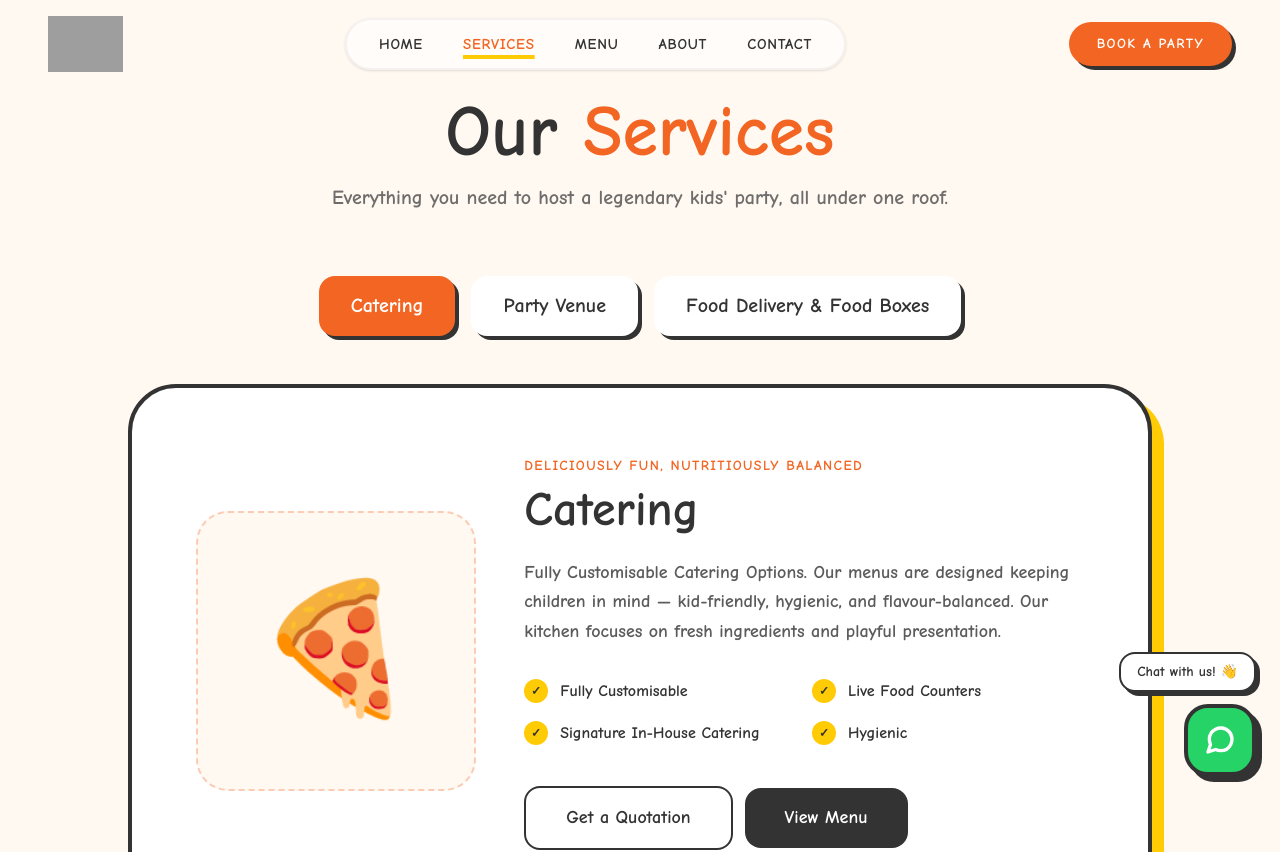
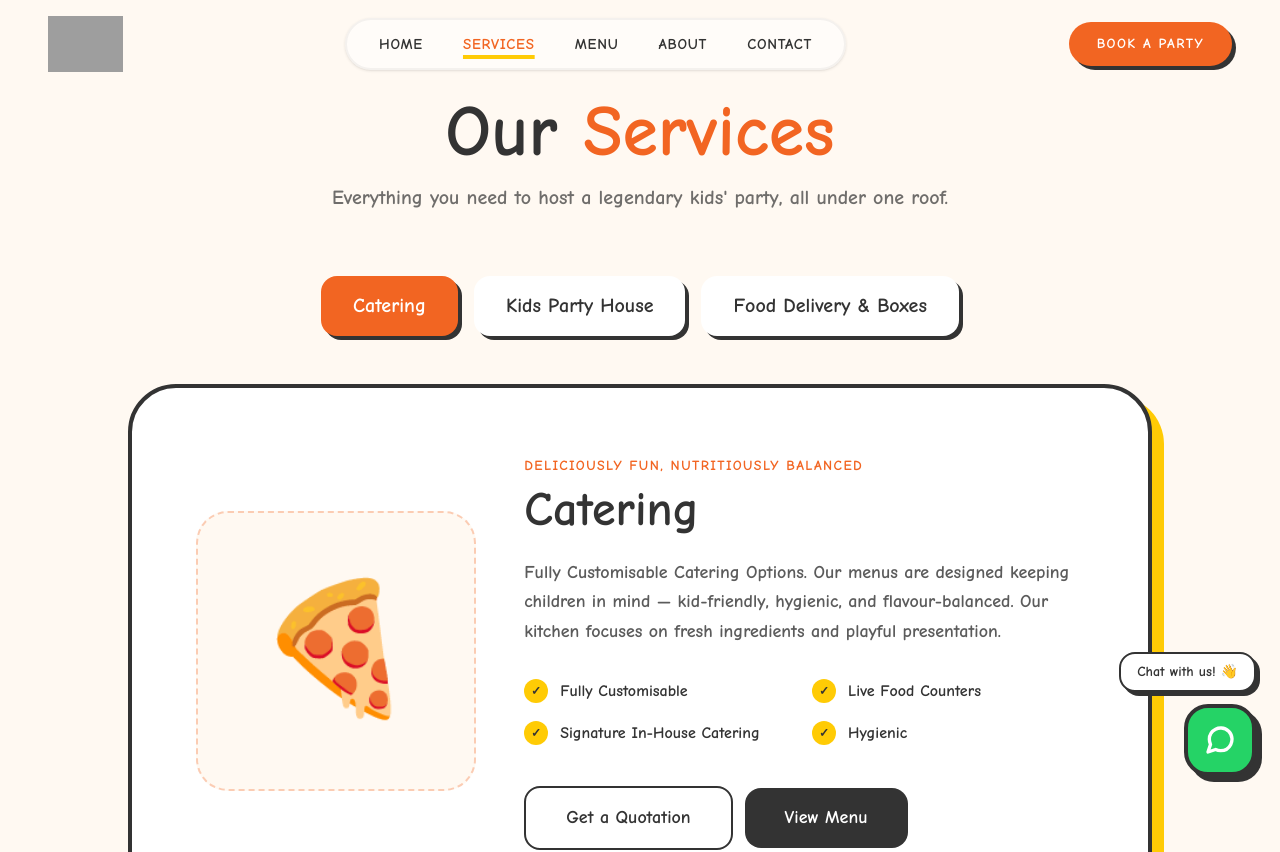
Before and after one commit to Vishwash-chauhan/lj-website, a Next.js app: page /services in a window 1280 px wide. Shown: the top 852 px of the page. Built offline with nearby package versions, Linux system fonts and the light colour scheme; grey boxes are pictures that could not be loaded.

Commit message:
replaced 01, 02 with emojis Changed Party House and Party Venue to Kids Party House

```diff
--- a/app/components/Footer.tsx
+++ b/app/components/Footer.tsx
@@ -36,10 +36,10 @@ const Footer = () => {
           </div>
         </div>
 
-        {/* Party Venue */}
+        {/* Kids Party House */}
         <div className="space-y-4">
           <h3 className="text-lg font-black text-[#F26522] pb-1 inline-block">
-            Party Venue
+            Kids Party House
           </h3>
           <div className="flex gap-3 text-[#333333] font-bold">
             <MapPin className="shrink-0 text-[#F26522]" size={20} />
--- a/app/components/Hero.tsx
+++ b/app/components/Hero.tsx
@@ -96,9 +96,9 @@ const ScrollContent = memo(() => (
         <div className="space-y-6 mt-4">
           {/* Service Cards */}
           {[
-            { title: "Catering", desc: "Kid-approved menus that adults love too.", link: "/services?tab=catering" },
-            { title: "Party House", desc: "Magical spaces designed for play and laughter.", link: "/services?tab=venue" },
-            { title: "Food Delivery & Food Boxes", desc: "Fresh, fun, and balanced meals delivered.", link: "/services?tab=boxes" }
+            { emoji: '🍕', title: "Catering", desc: "Kid-approved menus that adults love too.", link: "/services?tab=catering" },
+            { emoji: '🏠', title: "Kids Party House", desc: "Magical spaces designed for play and laughter.", link: "/services?tab=venue" },
+            { emoji: '🍱', title: "Food Delivery & Boxes", desc: "Fresh, fun, and balanced meals delivered.", link: "/services?tab=boxes" }
           ].map((service, i) => (
             <a
               key={i}
@@ -106,7 +106,7 @@ const ScrollContent = memo(() => (
               className="group cursor-pointer text-right flex flex-col items-end"
             >
               <h3 className="text-2xl md:text-3xl font-bold group-hover:text-[#F26522] transition-colors">
-                0{i+1}. {service.title}
+                {service.emoji} {service.title}
               </h3>
               <p className="text-sm md:text-base mt-1 font-bold opacity-95 max-w-xs">{service.desc}</p>
               <div className="h-1.5 w-24 bg-[#FFCB05] mt-3 group-hover:w-full transition-all duration-500 rounded-full" />
@@ -128,10 +128,10 @@ const ScrollContent = memo(() => (
             Catering
           </a>
           <a href="/services?tab=venue" className="px-10 py-4 border-4 border-[#333333] text-[#333333] rounded-2xl font-bold text-xl hover:bg-[#333333] hover:text-white transition-all transform hover:-rotate-2">
-            Party House
+            Kids Party House
           </a>
           <a href="/services?tab=boxes" className="px-10 py-4 border-4 border-[#FFCB05] text-[#333333] rounded-2xl font-bold text-xl hover:bg-[#FFCB05] transition-all transform hover:-rotate-2">
-            Food Delivery & Food Boxes
+            Food Delivery & Boxes
           </a>
         </div>
       </div>
--- a/app/components/NotAPlayZone.tsx
+++ b/app/components/NotAPlayZone.tsx
@@ -10,7 +10,7 @@ const PartyHouseNote = () => {
         {/* "Not a Play Zone" Sticker Badge */}
 
         <p className="text-2xl md:text-3xl font-black text-[#333333] leading-tight">
-          We are <span className="text-[#F26522]">not a play zone</span> — we are a customizable party house where families bring their <span className="underline decoration-[#FFCB05] decoration-4">vision to life</span>.
+          We are <span className="text-[#F26522]">not a play zone</span> — we are a customizable Kids Party House where families bring their <span className="underline decoration-[#FFCB05] decoration-4">vision to life</span>.
         </p>
 
 
--- a/app/services/ServicesClient.tsx
+++ b/app/services/ServicesClient.tsx
@@ -35,8 +35,8 @@ const SERVICES = {
       }
     },
   venue: {
-      tabTitle: "Party Venue",
-      title: "Party Venue",
+      tabTitle: "Kids Party House",
+      title: "Kids Party House",
       tagline: "Where Imagination Meets Celebration",
       description: "A thoughtfully designed venue perfect for hosting celebrations of up to 80 guests. The space features a warm indoor party area complemented by an open-air extension, giving you the ultimate flexibility to design your own themes, décor, and activities.",
       features: ["Signature In-House Catering", "Hygienic Food.", "Safe & Clean Play Zones", "Fully Customisable"],
@@ -44,8 +44,8 @@ const SERVICES = {
       color: "#F26522",
       image: "🏠",
       location: {
-        type: "Party Venue",
-        name: "Little Jalebis Party Venue",
+        type: "Kids Party House",
+        name: "Little Jalebis Kids Party House",
         address: "17, Lower Ground Floor, Arjun Marg, DLF Phase 1, Gurugram",
         heading: "Visit Our",
         subheading: "Come over for a tasting or to plan your next event!",
@@ -54,7 +54,7 @@ const SERVICES = {
       }
     },
     boxes: {
-      tabTitle: "Food Delivery & Food Boxes",
+      tabTitle: "Food Delivery & Boxes",
       title: "Fun Food Boxes",
       tagline: "Healthy Meals, Delivered in Style",
       description: "Perfect for school events, birthday picnics, or outdoor trips. Our lunch boxes are packed with love, nutrition, and playful presentation to make healthy bites feel like a treat.",
```
